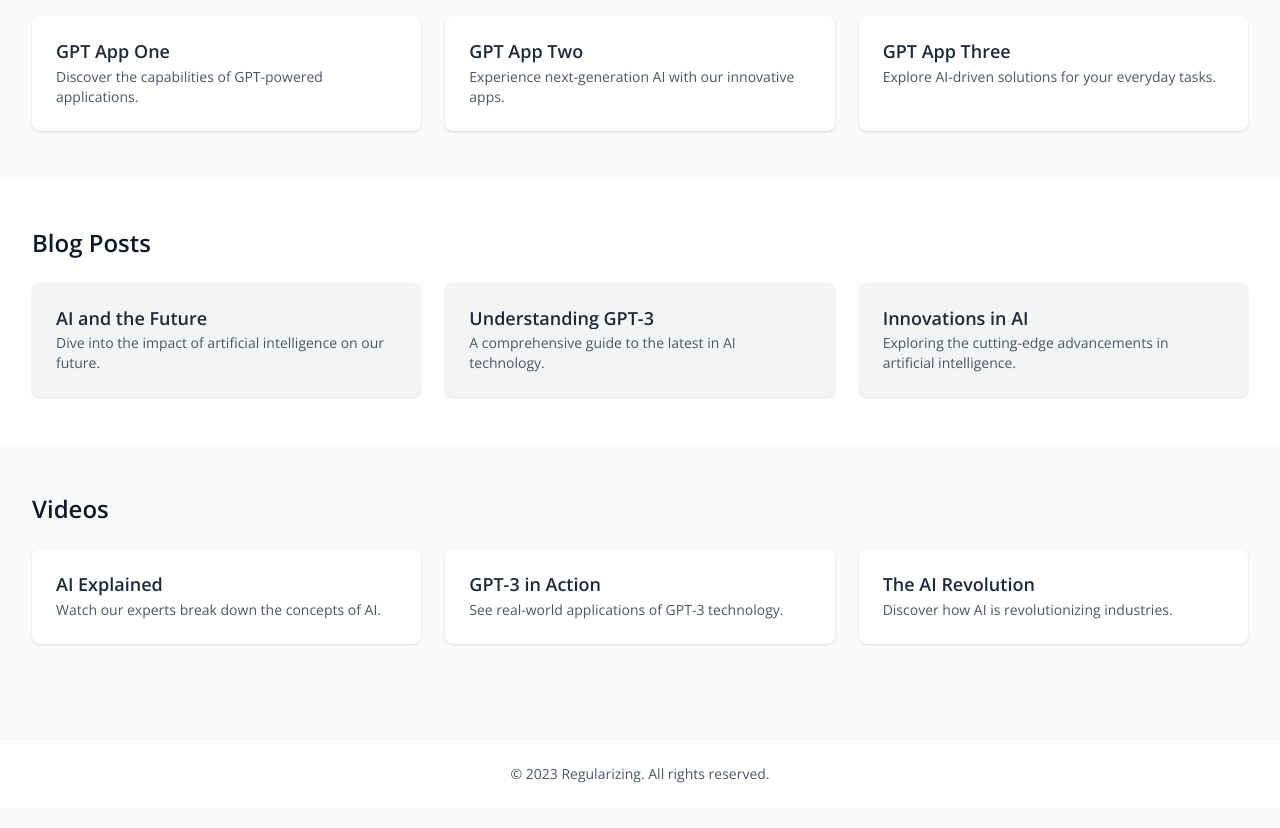
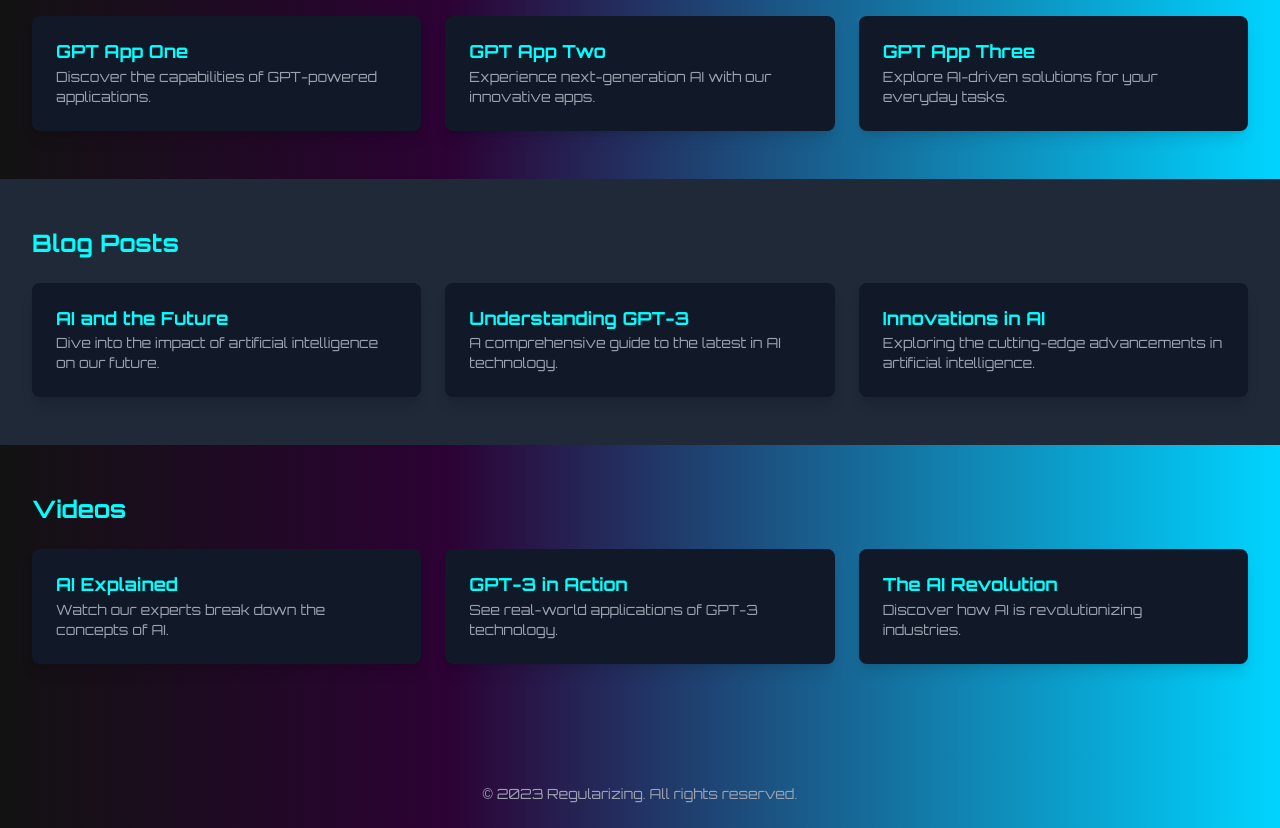
Before and after one commit to pathakmukul/pathakmukul.github.io, a plain HTML site: page index.html in a window 1280 px wide. Shown: the part 172-1000 px from the top of the page. Drawn offline with nearby package versions, Linux system fonts and the light colour scheme.

Commit message:
Update index.html

```diff
--- a/index.html
+++ b/index.html
@@ -5,17 +5,29 @@
     <meta name="viewport" content="width=device-width, initial-scale=1.0">
     <title>Regularizing - Home</title>
     <script src="https://cdn.tailwindcss.com"></script>
-    <link href="https://fonts.googleapis.com/css2?family=Open+Sans:wght@400;600;700&display=swap" rel="stylesheet">
+    <link href="https://fonts.googleapis.com/css2?family=Orbitron:wght@400;500;700&display=swap" rel="stylesheet">
     <style>
         body {
-            font-family: 'Open Sans', sans-serif;
+            font-family: 'Orbitron', sans-serif;
+        }
+        .cyberpunk-bg {
+            background: linear-gradient(90deg, rgba(18,18,18,1) 0%, rgba(44,2,52,1) 35%, rgba(0,212,255,1) 100%);
+        }
+        .cyberpunk-text {
+            color: #0ff;
+        }
+        .cyberpunk-border {
+            border-color: #ff7597;
+        }
+        .cyberpunk-shadow {
+            box-shadow: 0 10px 15px -3px #ff7597, 0 4px 6px -4px #ff7597;
         }
     </style>
 </head>
-<body class="bg-gray-50 text-gray-800">
-    <header class="bg-white shadow">
+<body class="cyberpunk-bg text-gray-300">
+    <header class="shadow-lg">
         <div class="max-w-7xl mx-auto py-6 px-4 sm:px-6 lg:px-8">
-            <h1 class="text-3xl font-bold text-gray-900">
+            <h1 class="text-3xl font-bold cyberpunk-text">
                 Regularizing
             </h1>
         </div>
@@ -23,57 +35,51 @@
     <main>
         <section class="py-12">
             <div class="max-w-7xl mx-auto px-4 sm:px-6 lg:px-8">
-                <h2 class="text-2xl font-semibold text-gray-900 mb-6">GPT Apps</h2>
+                <h2 class="text-2xl font-semibold cyberpunk-text mb-6">GPT Apps</h2>
                 <div class="grid grid-cols-1 sm:grid-cols-2 lg:grid-cols-3 gap-6">
                     <!-- GPT App Tiles -->
-                    <!-- Placeholder for GPT App Tile 1 -->
-                    <div class="bg-white overflow-hidden shadow rounded-lg">
+                    <div class="bg-gray-900 overflow-hidden shadow-lg rounded-lg cyberpunk-border">
                         <div class="p-6">
-                            <h3 class="font-semibold text-lg leading-tight truncate">GPT App One</h3>
-                            <p class="mt-1 text-gray-600 text-sm">Discover the capabilities of GPT-powered applications.</p>
+                            <h3 class="font-semibold text-lg leading-tight truncate cyberpunk-text">GPT App One</h3>
+                            <p class="mt-1 text-gray-400 text-sm">Discover the capabilities of GPT-powered applications.</p>
                         </div>
                     </div>
-                    <!-- Placeholder for GPT App Tile 2 -->
-                    <div class="bg-white overflow-hidden shadow rounded-lg">
+                    <div class="bg-gray-900 overflow-hidden shadow-lg rounded-lg cyberpunk-border">
                         <div class="p-6">
-                            <h3 class="font-semibold text-lg leading-tight truncate">GPT App Two</h3>
-                            <p class="mt-1 text-gray-600 text-sm">Experience next-generation AI with our innovative apps.</p>
+                            <h3 class="font-semibold text-lg leading-tight truncate cyberpunk-text">GPT App Two</h3>
+                            <p class="mt-1 text-gray-400 text-sm">Experience next-generation AI with our innovative apps.</p>
                         </div>
                     </div>
-                    <!-- Placeholder for GPT App Tile 3 -->
-                    <div class="bg-white overflow-hidden shadow rounded-lg">
+                    <div class="bg-gray-900 overflow-hidden shadow-lg rounded-lg cyberpunk-border">
                         <div class="p-6">
-                            <h3 class="font-semibold text-lg leading-tight truncate">GPT App Three</h3>
-                            <p class="mt-1 text-gray-600 text-sm">Explore AI-driven solutions for your everyday tasks.</p>
+                            <h3 class="font-semibold text-lg leading-tight truncate cyberpunk-text">GPT App Three</h3>
+                            <p class="mt-1 text-gray-400 text-sm">Explore AI-driven solutions for your everyday tasks.</p>
                         </div>
                     </div>
                 </div>
             </div>
         </section>
-        <section class="py-12 bg-white">
+        <section class="py-12 bg-gray-800">
             <div class="max-w-7xl mx-auto px-4 sm:px-6 lg:px-8">
-                <h2 class="text-2xl font-semibold text-gray-900 mb-6">Blog Posts</h2>
+                <h2 class="text-2xl font-semibold cyberpunk-text mb-6">Blog Posts</h2>
                 <div class="grid grid-cols-1 sm:grid-cols-2 lg:grid-cols-3 gap-6">
                     <!-- Blog Tiles -->
-                    <!-- Placeholder for Blog Tile 1 -->
-                    <div class="bg-gray-100 overflow-hidden shadow rounded-lg">
+                    <div class="bg-gray-900 overflow-hidden shadow-lg rounded-lg cyberpunk-border">
                         <div class="p-6">
-                            <h3 class="font-semibold text-lg leading-tight truncate">AI and the Future</h3>
-                            <p class="mt-1 text-gray-600 text-sm">Dive into the impact of artificial intelligence on our future.</p>
+                            <h3 class="font-semibold text-lg leading-tight truncate cyberpunk-text">AI and the Future</h3>
+                            <p class="mt-1 text-gray-400 text-sm">Dive into the impact of artificial intelligence on our future.</p>
                         </div>
                     </div>
-                    <!-- Placeholder for Blog Tile 2 -->
-                    <div class="bg-gray-100 overflow-hidden shadow rounded-lg">
+                    <div class="bg-gray-900 overflow-hidden shadow-lg rounded-lg cyberpunk-border">
                         <div class="p-6">
-                            <h3 class="font-semibold text-lg leading-tight truncate">Understanding GPT-3</h3>
-                            <p class="mt-1 text-gray-600 text-sm">A comprehensive guide to the latest in AI technology.</p>
+                            <h3 class="font-semibold text-lg leading-tight truncate cyberpunk-text">Understanding GPT-3</h3>
+                            <p class="mt-1 text-gray-400 text-sm">A comprehensive guide to the latest in AI technology.</p>
                         </div>
                     </div>
-                    <!-- Placeholder for Blog Tile 3 -->
-                    <div class="bg-gray-100 overflow-hidden shadow rounded-lg">
+                    <div class="bg-gray-900 overflow-hidden shadow-lg rounded-lg cyberpunk-border">
                         <div class="p-6">
-                            <h3 class="font-semibold text-lg leading-tight truncate">Innovations in AI</h3>
-                            <p class="mt-1 text-gray-600 text-sm">Exploring the cutting-edge advancements in artificial intelligence.</p>
+                            <h3 class="font-semibold text-lg leading-tight truncate cyberpunk-text">Innovations in AI</h3>
+                            <p class="mt-1 text-gray-400 text-sm">Exploring the cutting-edge advancements in artificial intelligence.</p>
                         </div>
                     </div>
                 </div>
@@ -81,37 +87,34 @@
         </section>
         <section class="py-12">
             <div class="max-w-7xl mx-auto px-4 sm:px-6 lg:px-8">
-                <h2 class="text-2xl font-semibold text-gray-900 mb-6">Videos</h2>
+                <h2 class="text-2xl font-semibold cyberpunk-text mb-6">Videos</h2>
                 <div class="grid grid-cols-1 sm:grid-cols-2 lg:grid-cols-3 gap-6">
                     <!-- Video Tiles -->
-                    <!-- Placeholder for Video Tile 1 -->
-                    <div class="bg-white overflow-hidden shadow rounded-lg">
+                    <div class="bg-gray-900 overflow-hidden shadow-lg rounded-lg cyberpunk-border">
                         <div class="p-6">
-                            <h3 class="font-semibold text-lg leading-tight truncate">AI Explained</h3>
-                            <p class="mt-1 text-gray-600 text-sm">Watch our experts break down the concepts of AI.</p>
+                            <h3 class="font-semibold text-lg leading-tight truncate cyberpunk-text">AI Explained</h3>
+                            <p class="mt-1 text-gray-400 text-sm">Watch our experts break down the concepts of AI.</p>
                         </div>
                     </div>
-                    <!-- Placeholder for Video Tile 2 -->
-                    <div class="bg-white overflow-hidden shadow rounded-lg">
+                    <div class="bg-gray-900 overflow-hidden shadow-lg rounded-lg cyberpunk-border">
                         <div class="p-6">
-                            <h3 class="font-semibold text-lg leading-tight truncate">GPT-3 in Action</h3>
-                            <p class="mt-1 text-gray-600 text-sm">See real-world applications of GPT-3 technology.</p>
+                            <h3 class="font-semibold text-lg leading-tight truncate cyberpunk-text">GPT-3 in Action</h3>
+                            <p class="mt-1 text-gray-400 text-sm">See real-world applications of GPT-3 technology.</p>
                         </div>
                     </div>
-                    <!-- Placeholder for Video Tile 3 -->
-                    <div class="bg-white overflow-hidden shadow rounded-lg">
+                    <div class="bg-gray-900 overflow-hidden shadow-lg rounded-lg cyberpunk-border">
                         <div class="p-6">
-                            <h3 class="font-semibold text-lg leading-tight truncate">The AI Revolution</h3>
-                            <p class="mt-1 text-gray-600 text-sm">Discover how AI is revolutionizing industries.</p>
+                            <h3 class="font-semibold text-lg leading-tight truncate cyberpunk-text">The AI Revolution</h3>
+                            <p class="mt-1 text-gray-400 text-sm">Discover how AI is revolutionizing industries.</p>
                         </div>
                     </div>
                 </div>
             </div>
         </section>
     </main>
-    <footer class="bg-white shadow mt-12">
+    <footer class="shadow-lg mt-12">
         <div class="max-w-7xl mx-auto py-6 px-4 sm:px-6 lg:px-8">
-            <p class="text-center text-gray-600 text-sm">
+            <p class="text-center text-gray-400 text-sm">
                 &copy; 2023 Regularizing. All rights reserved.
             </p>
         </div>
```
